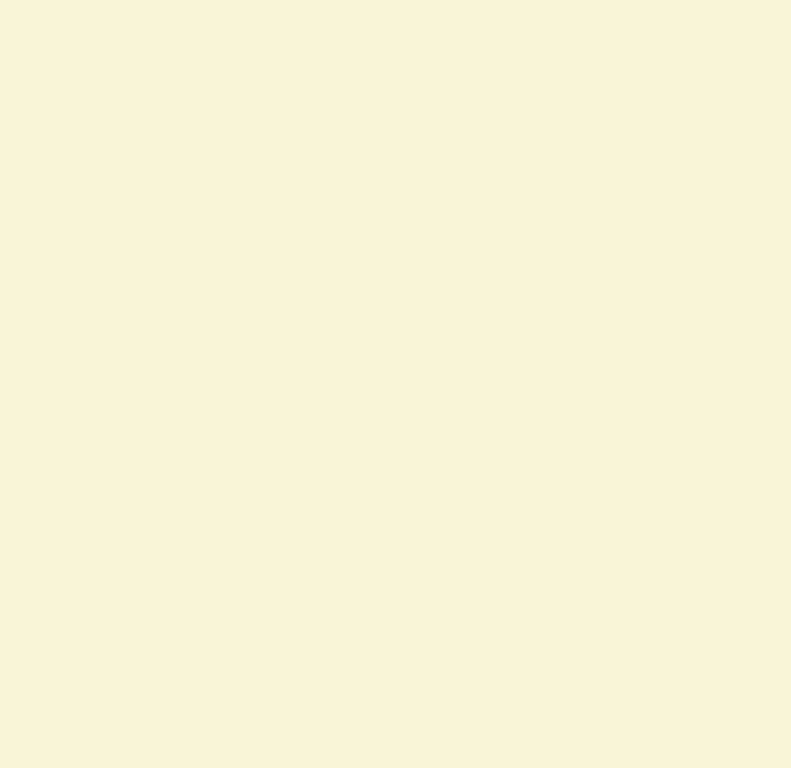
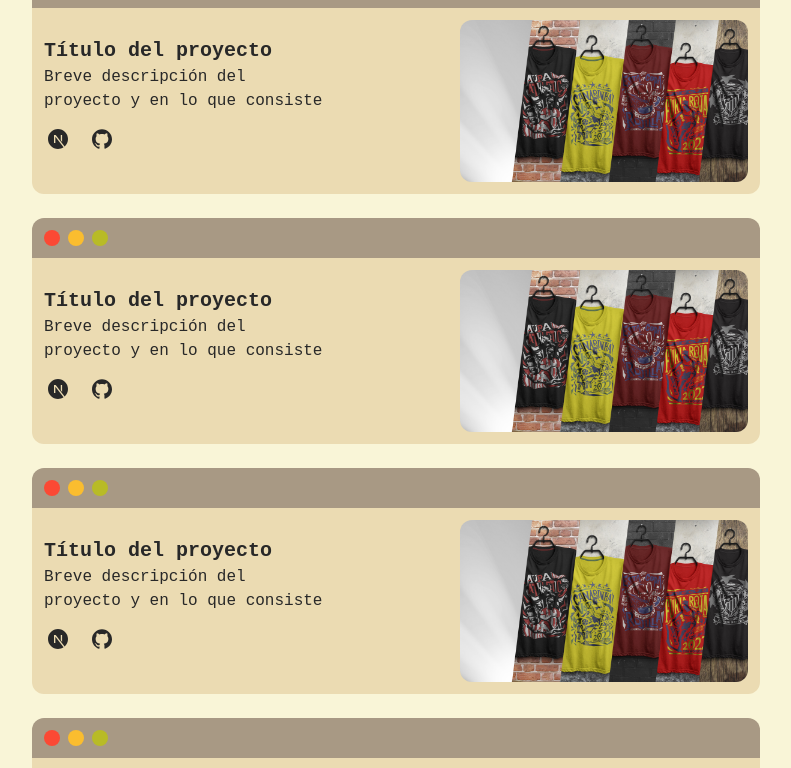
Before and after one commit to TorKhua/portfolio, a Next.js app: page / in a window 1280 px wide. Shown: the part 1920-2688 px from the top of the page, without its empty margins (244-1035 px from the left). Before the commit the page ends 2420 px from the top, so only its background shows below. Built offline with nearby package versions, Linux system fonts and the light colour scheme.

Commit message:
add and test projects

```diff
--- /dev/null
+++ b/src/components/RoundedTag.tsx
@@ -0,0 +1,11 @@
+import React, { ReactNode } from 'react'
+
+function RoundedTag(props : {icon ?: ReactNode}) {
+  return (
+    <div className='flex items-center align-middle justify-center p-1 '>
+      {props.icon}
+    </div>
+  )
+}
+
+export default RoundedTag
--- a/src/components/Sections/Project/Projects.tsx
+++ b/src/components/Sections/Project/Projects.tsx
@@ -1,10 +1,17 @@
 import React from 'react'
 import Section from '../Section'
+import ProjectCard from '@/components/ProjectCard'
 
 function Projects() {
   return (
     <Section title='Proyectos'>
-
+      <div className='flex flex-wrap gap-6'>
+      <ProjectCard />
+      <ProjectCard />
+      <ProjectCard />
+      <ProjectCard />
+      <ProjectCard />
+      </div>
     </Section>
   )
 }
```
